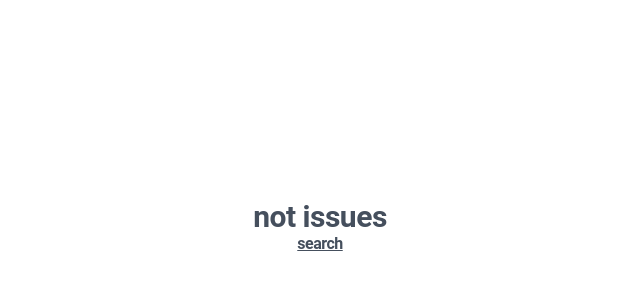
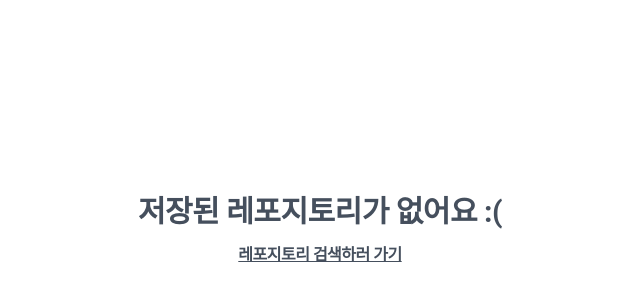
Before and after one commit to ppotatoG/collection-of-issues, a React (Create React App) app: page / in a window 1280 px wide. Shown: the part 174-474 px from the top of the page, without its empty margins (320-960 px from the left). Built offline with nearby package versions, Linux system fonts and the light colour scheme.

Commit message:
add issue/blankContent

```diff
--- /dev/null
+++ b/src/components/Issue/blankContent.tsx
@@ -0,0 +1,33 @@
+import React from "react";
+
+type BlankProps = {
+    blankType : string
+}
+
+const blankContent = ({blankType} : BlankProps ) : JSX.Element => {
+    return (
+        <h3
+            style={{
+                display: 'flex',
+                justifyContent: 'center',
+                alignItems: 'center',
+                flexDirection: 'column',
+                gap: '10px',
+                width: '100%',
+                height: '100vh',
+                fontSize: '30px'
+            }}
+        >
+            {blankType} :(
+            <a
+                href="./search"
+                rel="noreferrer"
+                style={{textDecoration: 'underline'}}
+            >
+                레포지토리 검색하러 가기
+            </a>
+        </h3>
+    )
+};
+
+export default blankContent;
--- a/src/components/Issue/index.tsx
+++ b/src/components/Issue/index.tsx
@@ -1,6 +1,7 @@
 import React, {useState, useEffect} from "react";
 import axios from 'axios';
 import Loading from 'components/loading';
+import BlankContent from "./blankContent";
 
 import {issue} from 'types';
 import {FaRegDotCircle, FaRegCommentAlt, FaTimes} from "react-icons/fa";
@@ -38,7 +39,8 @@ const Issues = () => {
     }
 
     const ViewIssues = (): JSX.Element => {
-        if (issues.length && repos.length) {
+        if (repos.length === 0) return <BlankContent blankType={'저장된 레포지토리가 없어요'}/>
+        if (issues.length === 0) return <BlankContent blankType={'저장된 레포지토리 내에 추가된 이슈가 없어요'}/>
         return (
             <ul className="issues">
                 <li className="issues__item">
@@ -82,35 +84,11 @@ const Issues = () => {
                 }
             </ul>
         )
-        } else {
-            return (
-                <h3
-                    style={{
-                        display: 'flex',
-                        justifyContent: 'center',
-                        alignItems: 'center',
-                        flexDirection: 'column',
-                        width: '100%',
-                        height: '100vh',
-                        fontSize: '30px'
-                    }}
-                >
-                    not issues
-                    <a
-                        href="./search"
-                        rel="noreferrer"
-                        style={{textDecoration: 'underline'}}
-                    >
-                        search
-                    </a>
-                </h3>
-            )
-        }
     }
 
     useEffect(() => {
         localStorage.setItem('viewIssue', JSON.stringify(repos));
-        fetchIssues();
+        fetchIssues()
     }, [repos]);
 
     return (
--- a/src/components/Issue/notIssues.tsx
+++ /dev/null
@@ -1,5 +0,0 @@
-const notIssues = () => {
-
-};
-
-export default notIssues;
--- a/src/components/Issue/notRepos.tsx
+++ /dev/null
@@ -1,5 +0,0 @@
-const notRepos = () => {
-
-};
-
-export default notRepos;
```
Lines whose indentation alone changed are shown as unchanged.
